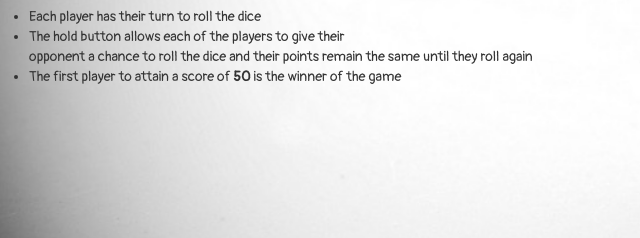
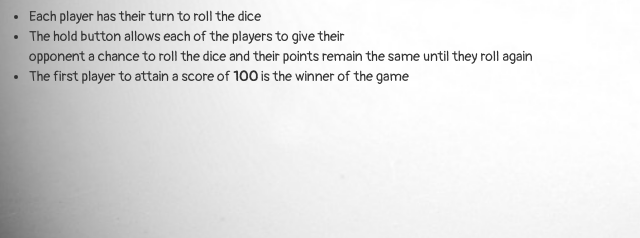
Before and after one commit to carolynemilgo/pigdice, a plain HTML site: page index.html in a window 1280 px wide. Shown: the part 377-615 px from the top of the page, 81-721 px from the left. Drawn offline with Linux system fonts and the light colour scheme.

Commit message:
updated high scores

```diff
--- a/index.html
+++ b/index.html
@@ -55,7 +55,7 @@
     <ul>
       <li>Each player has their turn to roll the dice</li>
       <li>The hold button allows each of the players to give their <br> opponent a chance to roll the dice and their points remain the same until they roll again</li>
-      <li>The first player to attain a score of <strong>50</strong> is the winner of the game</li>
+      <li>The first player to attain a score of <strong>100</strong> is the winner of the game</li>
     </ul>
     </div>
   </div>
```
Also changed, not shown: 1 other file.
